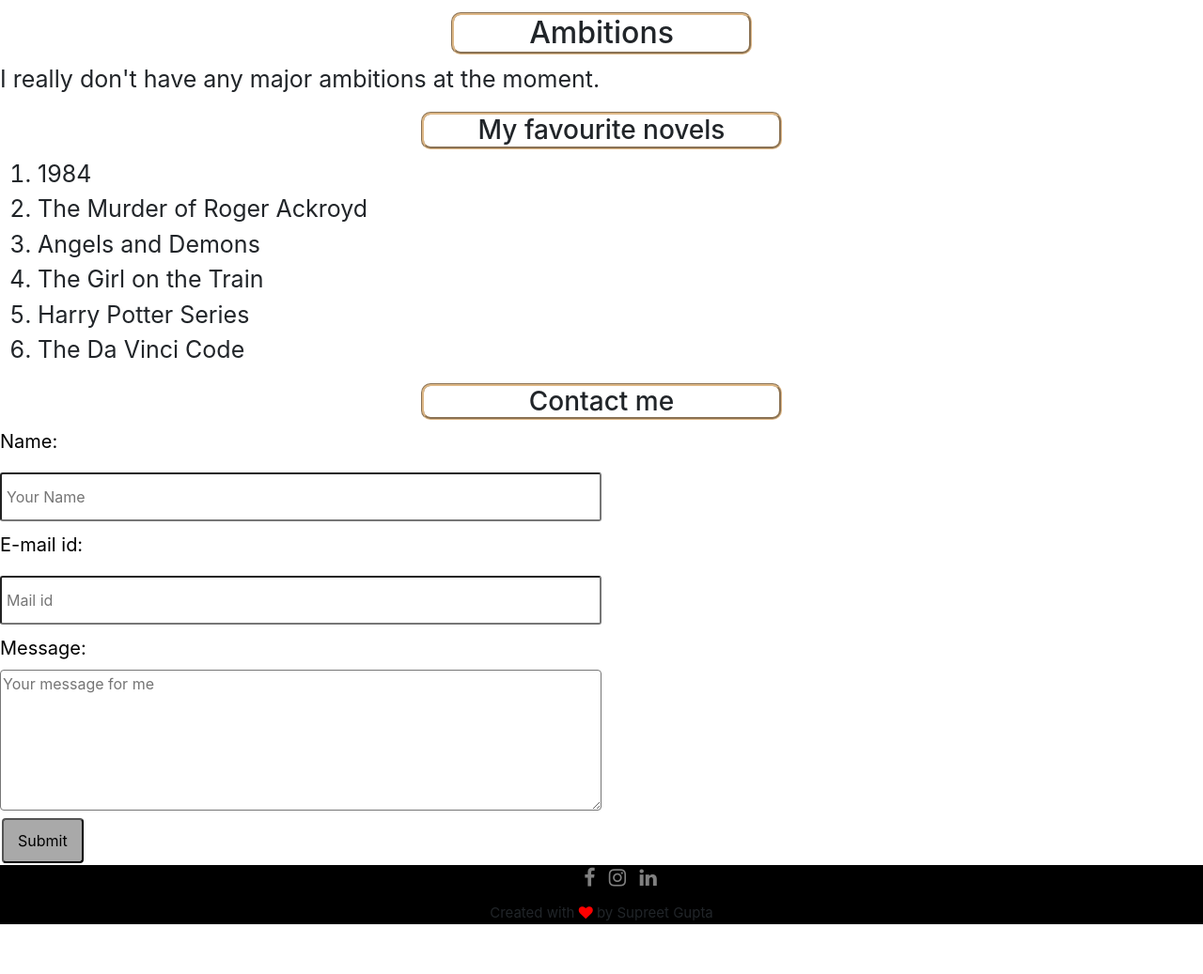
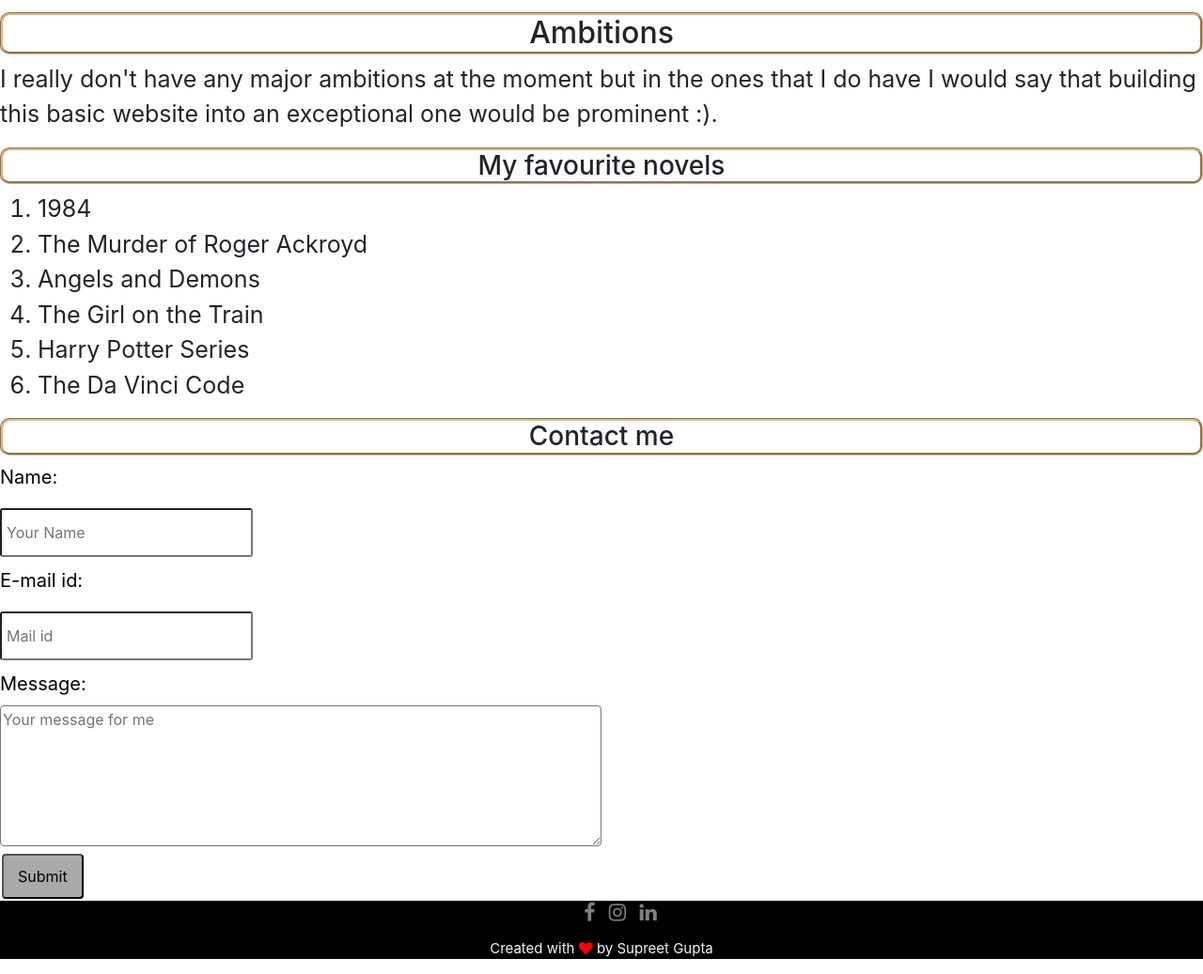
Before and after one commit to Supreet-Gupta/190040121_WEB_DEV, a plain HTML site: page index.html in a window 1280 px wide. Shown: the part 628-1665 px from the top of the page at 94% size. Before the commit the page ends 1628 px from the top, so only its background shows below. Drawn offline with nearby package versions, Linux system fonts and the light colour scheme.

Commit message:
Update index.html

```diff
--- a/index.html
+++ b/index.html
@@ -12,7 +12,7 @@
             border-style: double;
             border-color:limegreen;
             border-width: 5px;
-            width: 20%;
+            width: auto;
             padding: 5px;
             color:goldenrod;
             background-color: indigo;
@@ -42,7 +42,7 @@
             border-color:burlywood;
             border-width: 3px;
             border-radius: 10px;
-            width:25%;
+            width:auto;
             margin: auto;
             text-align:center;
 
@@ -59,7 +59,7 @@
             border-color:burlywood;
             border-width: 3px;
             border-radius: 10px;
-            width:30%;
+            width:auto;
             margin:auto;
             text-align:center;
 
@@ -78,7 +78,7 @@
             margin:auto;
         }
         input[type=text] {
-            width: 50%;
+            width: auto;
             padding: 12px 12px 12px 5px;
             margin: 10px 0;
             box-sizing: border-box;
@@ -127,7 +127,7 @@
     <p>I am quite passionate about<b> reading novels, writing, listening to music and editing videos</b>.</p>
     <div id="ambitions"></div>
     <h2>Ambitions</h3>
-    <p>I really don't have any major ambitions at the moment.</p>
+    <p>I really don't have any major ambitions at the moment but in the ones that I do have I would say that building this basic website into an exceptional one would be prominent :).</p>
 
 
 
@@ -172,7 +172,7 @@
                 <li><a href="https://in.linkedin.com/in/supreet-gupta-33590a190?trk=people-guest_people_search-card" class="linkedin" title="Linkedin"><i class="fa fa-lg fa-linkedin"></i></a></li>
                 </ul>
             </div>
-            <p style="text-align: center; font-size: 15px;"> Created with <i class="fa fa fa-heart" style="color: red;"></i> by Supreet Gupta </p>
+            <p style="text-align: center; font-size: 15px; color:whitesmoke;"> Created with <i class="fa fa fa-heart" style="color: red;"></i> by Supreet Gupta </p>
         </div>
     </footer>
 
```
